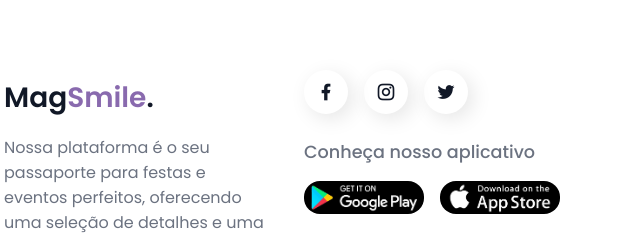
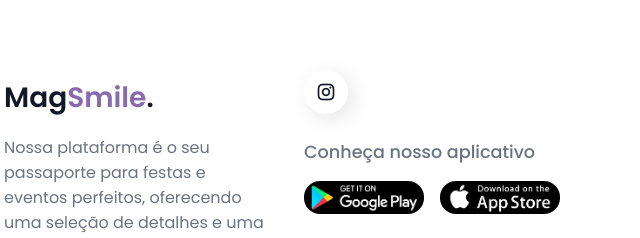
Before and after one commit to Gabriel-Borges12/MagSmileLandingPage, a plain HTML site: page index.html in a window 1280 px wide. Shown: the part 3654-3892 px from the top of the page, 52-692 px from the left. Drawn offline with nearby package versions, Linux system fonts and the light colour scheme; a script that the page names is missing.

Commit message:
alteracao links

```diff
--- a/index.html
+++ b/index.html
@@ -45,7 +45,7 @@
       </p>
       <div class="header__btns">
         <button class="btn">Saiba mais</button>
-        <a href="#">
+        <a href="#trip">
           <span><i class="ri-play-fill"></i></span>
           Como funcionamos?
         </a>
@@ -249,13 +249,7 @@
       <div class="footer__col">
         <ul class="footer__socials">
           <li>
-            <a href="#"><i class="ri-facebook-fill"></i></a>
-          </li>
-          <li>
-            <a href="#"><i class="ri-instagram-line"></i></a>
-          </li>
-          <li>
-            <a href="#"><i class="ri-twitter-fill"></i></a>
+            <a href="https://www.instagram.com/magsmileparty/"><i class="ri-instagram-line"></i></a>
           </li>
         </ul>
         <h5>Conheça nosso aplicativo</h5>
--- a/styles.css
+++ b/styles.css
@@ -130,7 +130,7 @@ nav {
 }
 
 .nav__links a:hover {
-  color: var(--primary-color);
+  color: #4c0f66;
 }
 
 .header__container {
```
